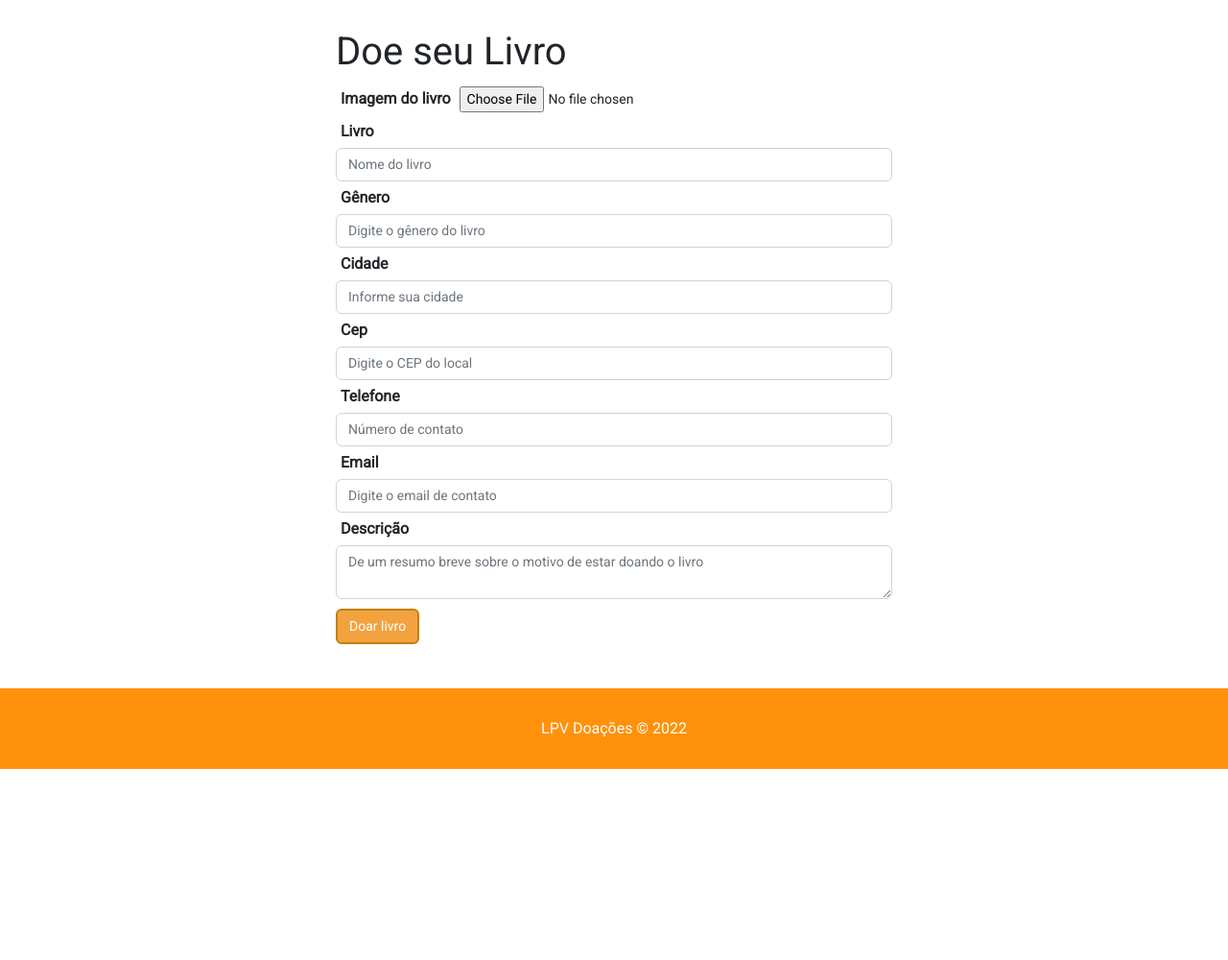
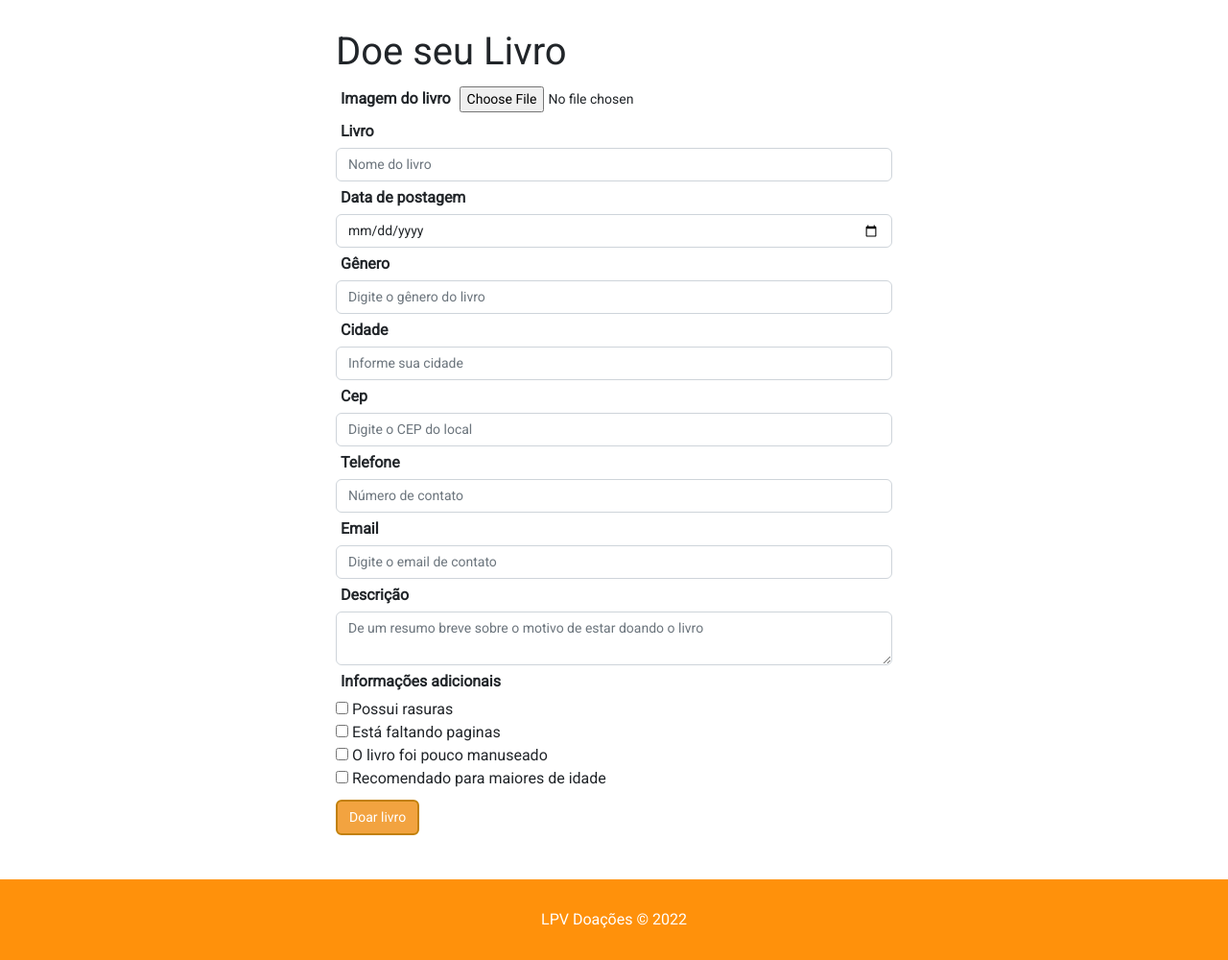
Before and after one commit to Diego-Eduardo-Wiltler/LivrosCadastro, a Laravel app: page /events/donation in a window 1280 px wide. Shown: the part 77-1077 px from the top of the page at 96% size. Before the commit the page ends 878 px from the top, so only its background shows below. Run offline with Laravel 9, Linux system fonts and the light colour scheme.

Commit message:
Adicionando informações adicionais ao cadastro

```diff
--- a/pi/app/Http/Controllers/EventController.php
+++ b/pi/app/Http/Controllers/EventController.php
@@ -29,13 +29,14 @@ class EventController extends Controller
         $donation = new Donation;
 
         $donation->title = $request->title;
+        $donation->date = $request->date;
         $donation->category = $request->category;
         $donation->city = $request->city;
         $donation->cep = $request->cep;
         $donation->phone = $request->phone;
         $donation->email = $request->email;
         $donation->description = $request->description;
-
+        $donation->items = $request->items;
 
         //image upload
         if ($request->hasfile('image') && $request->file('image')->isValid()) {
--- a/pi/app/Models/Donation.php
+++ b/pi/app/Models/Donation.php
@@ -9,4 +9,10 @@ class Donation extends Model
 {
     use HasFactory;
     public $timestamps = false;
+
+    protected $casts = [
+        'items' => 'array'
+    ];
+
+    protected $dates = ['date'];
 }
--- a/pi/public/css/style.css
+++ b/pi/public/css/style.css
@@ -101,14 +101,15 @@ header{
 
 #books-container .card{
     flex: 1 1 24%;
-    max-width: 25%;
+    max-width: 18%;
     border-radius: 10px ;
     padding: 0;
     margin: 0.5%;
 }
 
 #books-container img{
-    max-height: 150px;
+    max-height: 210px;
+    min-height: 210px;
     border-top-left-radius: 10px;
     border-top-right-radius: 10px;
 }
@@ -200,6 +201,16 @@ header{
     margin: 20px 0;
 }
 
+#items-list{
+    list-style: none;
+    padding-left: 0;
+    font-size: 14px;
+    font-weight: 900;
+}
+
+#items-list li{
+    display: flex;
+}
 footer{
     text-align: center;
     background-color: #ff910b;
--- a/pi/resources/views/events/donation.blade.php
+++ b/pi/resources/views/events/donation.blade.php
@@ -14,6 +14,10 @@
             <div class="form-group">
                 <label for="title">Livro</label>
                 <input type="text" class="form-control" id="title" name="title" placeholder="Nome do livro">
+            </div>
+            <div class="form-group">
+                <label for="date">Data de postagem</label>
+                <input type="date" class="form-control" id="date" name="date">
             </div>
             <div class="form-group">
                 <label for="title">Gênero</label>
@@ -39,6 +43,21 @@
                 <label for="title">Descrição</label>
                 <textarea name="description" id="description"  class="form-control" placeholder="De um resumo breve sobre o motivo de estar doando o livro"></textarea>
             </div>
+            <div class="form-group">
+                <label for="title">Informações adicionais</label>
+                <div class="form-group">
+                    <input type="checkbox" name="items[]" value="Possui rasuras"> Possui rasuras
+                </div>
+                <div class="form-group">
+                    <input type="checkbox" name="items[]" value="Está faltando paginas"> Está faltando paginas
+                </div>
+                <div class="form-group">
+                    <input type="checkbox" name="items[]" value="O livro foi pouco manuseado"> O livro foi pouco manuseado
+                </div>
+                <div class="form-group">
+                    <input type="checkbox" name="items[]" value="Recomendado para maiores de idade"> Recomendado para maiores de idade
+                </div>
+            </div>
             <div class="button">
             <input type="submit" class="btn btn-primary" value="Doar livro">
         </div>
--- a/pi/resources/views/events/show.blade.php
+++ b/pi/resources/views/events/show.blade.php
@@ -14,6 +14,12 @@
                 <p class="donation-interested"><ion-icon name="people"></ion-icon> x interessados</p>
                 <p class="donation-owner"><ion-icon name="bookmarks"></ion-icon> Dono do livro</p>
                 <a href="#" class="btn btn-primary" id="donation-submit">Desejo o livro</a>
+                <h3>Informações adicionais do livro</h3>
+                <ul id="items-list">
+                    @foreach ($event->items as $item)
+                        <li><ion-icon name="bookmarks"></ion-icon> <span>{{ $item }}</span></li>
+                    @endforeach
+                </ul>
             </div>
             <div class="col-md-12" id="description-container">
                 <h3>Sobre o livro:</h3>
```
Also changed, not shown: pi/resources/views/welcome.blade.php (+6 -1 lines), pi/database/migrations/2022_10_17_184922_add_items_to_donations_table.php (added), pi/database/migrations/2022_10_17_193751_add_date_to_donations.php (added), pi/public/img/donations/3412fc68faad1f6df7627ef258378b71.jpg (added), pi/public/img/donations/5027daee19e4b466587bdb8525f41a02.jpg (added), pi/public/img/donations/68435669ac6cee92a1f5b3b31ede290a.png (deleted), pi/public/img/donations/78c8c6e9b2815581066c098759031ed7.jpg (added), pi/public/img/donations/890eaf12934afd41839fcfce9bed665a.jpg (deleted), pi/public/img/donations/fff54cddf6e2d3fe56c23c29bffcf381.png (deleted).
